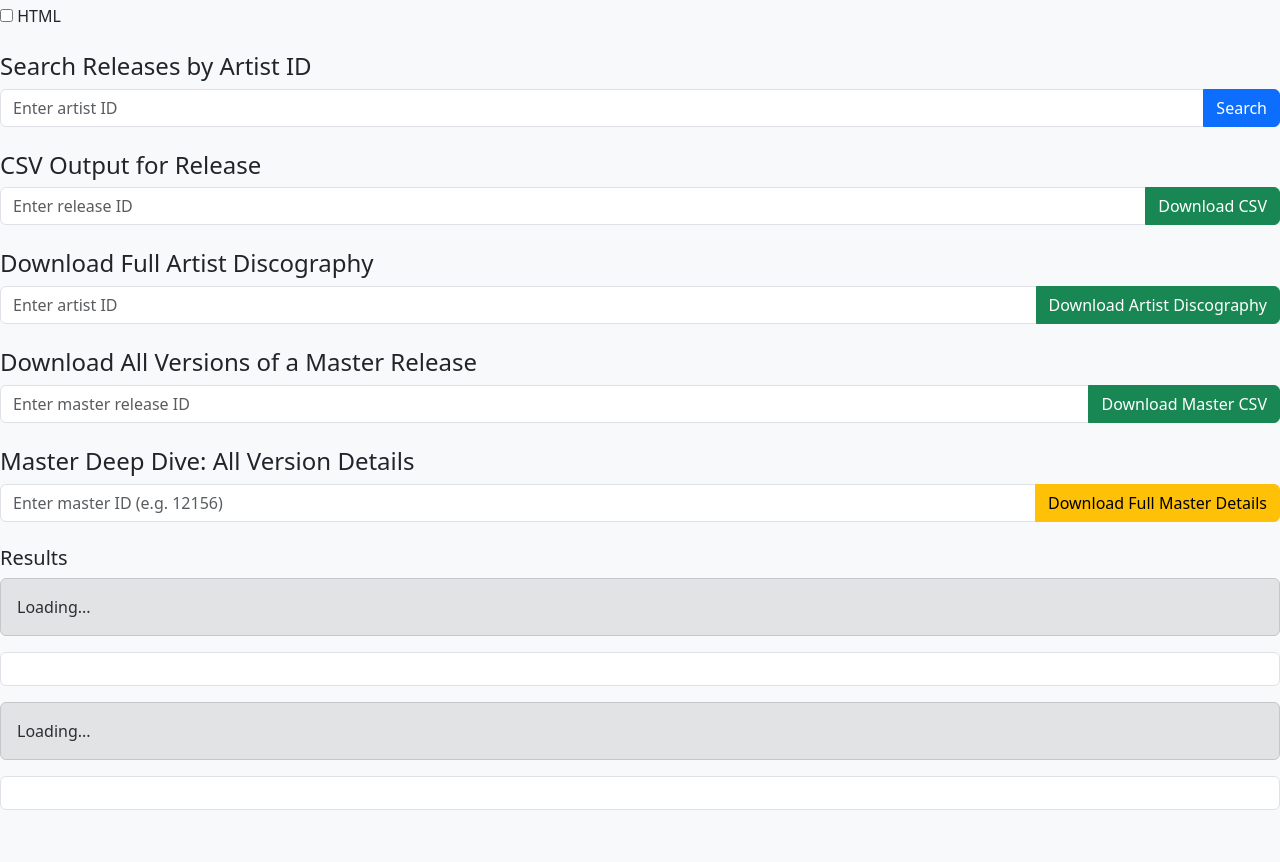
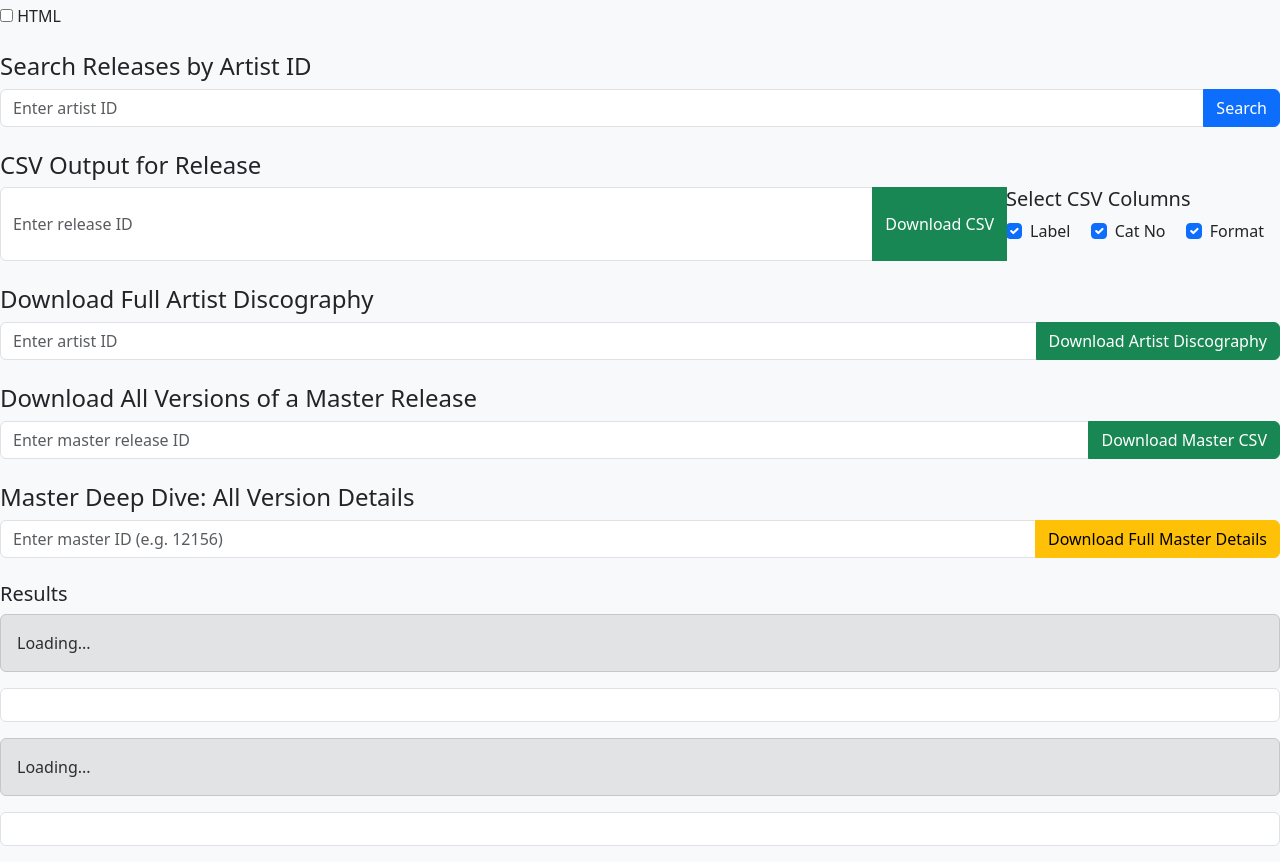
Before and after one commit to astone4831/discogs, a Flask app: page / in a window 1280 px wide. Shown: the part 317-1179 px from the top of the page. Before the commit the page ends 1127 px from the top, so only its background shows below. Run offline with Flask 3, Linux system fonts and the light colour scheme.

Commit message:
Update index.html
adding check buttons for the release download

```diff
--- a/templates/index.html
+++ b/templates/index.html
@@ -52,6 +52,22 @@
       <div class="input-group mb-2">
         <input type="text" id="csvReleaseId" class="form-control" placeholder="Enter release ID">
         <button onclick="downloadCSV()" class="btn btn-success">Download CSV</button>
+       <div class="mb-3">
+            <h5>Select CSV Columns</h5>
+            <div class="form-check form-check-inline">
+              <input class="form-check-input" type="checkbox" id="colLabel" value="label" checked>
+              <label class="form-check-label" for="colLabel">Label</label>
+            </div>
+            <div class="form-check form-check-inline">
+              <input class="form-check-input" type="checkbox" id="colCatno" value="catno" checked>
+              <label class="form-check-label" for="colCatno">Cat No</label>
+            </div>
+            <div class="form-check form-check-inline">
+              <input class="form-check-input" type="checkbox" id="colFormat" value="format" checked>
+              <label class="form-check-label" for="colFormat">Format</label>
+            </div>
+
+        </div>
       </div>
     </div>
     <!-- Download Artist Discography -->
```
